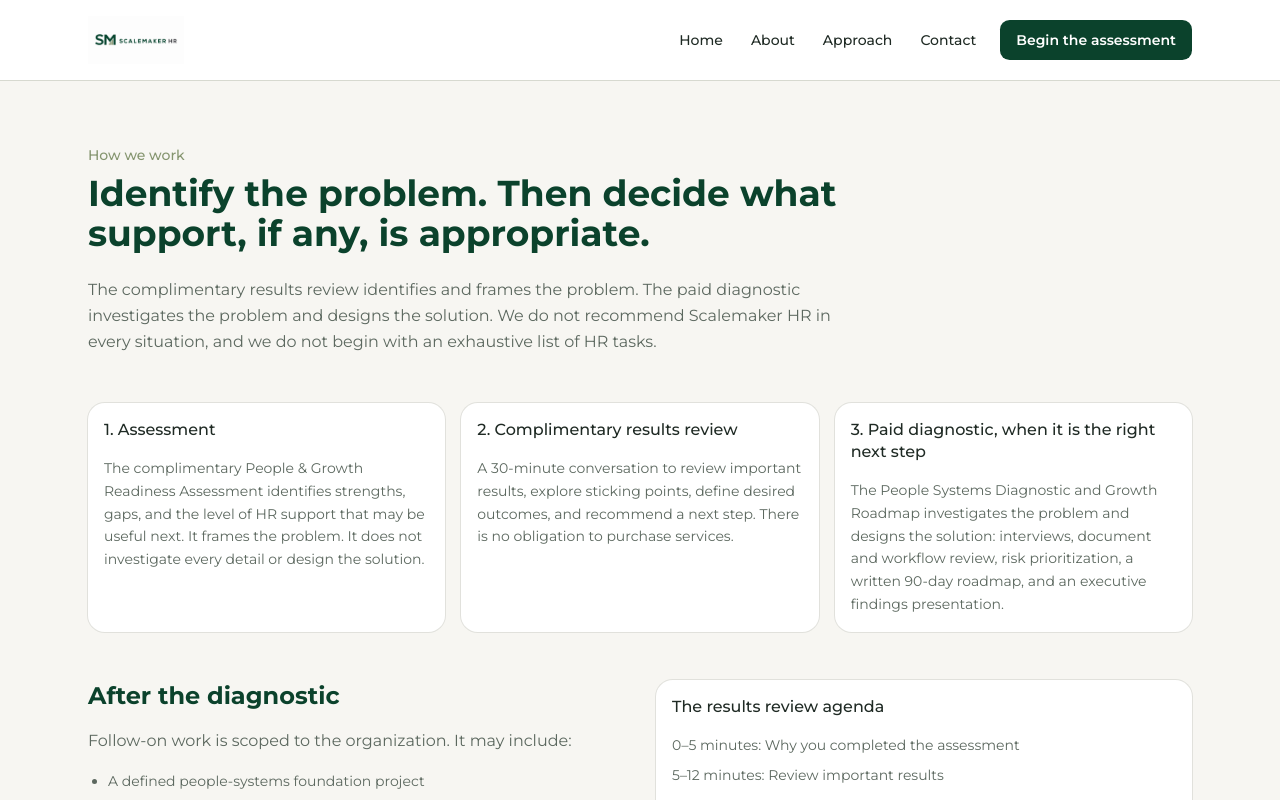
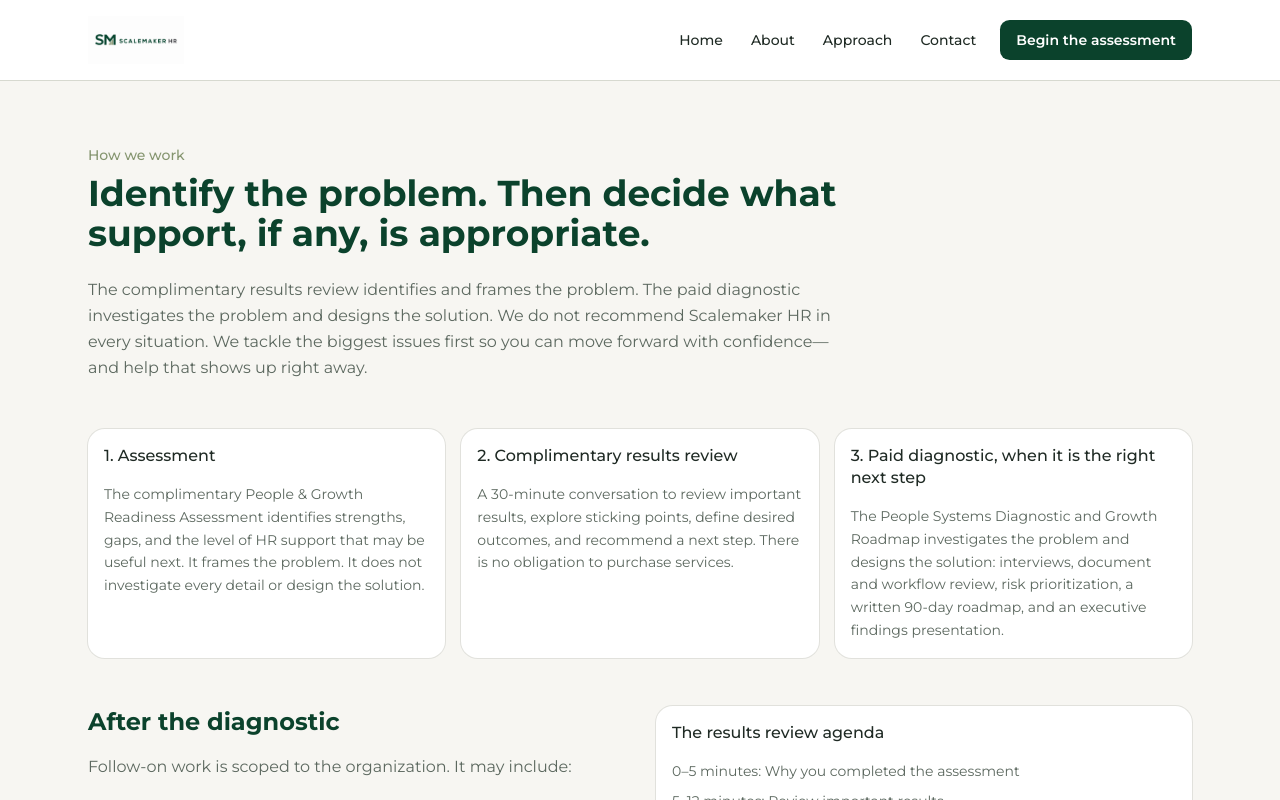
Before and after one commit to staceykay67/scalemaker-hr, a Next.js app: page /approach in a window 1280 px wide. Shown: the top 800 px of the page. Built offline with nearby package versions, Linux system fonts and the light colour scheme.

Commit message:
Update Approach intro sentence
Replace the Approach page intro with Stacey-approved copy that leads
with biggest-issue-first help instead of an exhaustive HR task list.

Co-authored-by: staceykay67 <staceykay67@users.noreply.github.com>

```diff
--- a/src/app/approach/page.tsx
+++ b/src/app/approach/page.tsx
@@ -46,8 +46,9 @@ export default function ApproachPage() {
       <p className="mt-6 max-w-3xl text-base leading-relaxed text-muted-foreground">
         The complimentary results review identifies and frames the problem. The
         paid diagnostic investigates the problem and designs the solution. We
-        do not recommend Scalemaker HR in every situation, and we do not begin
-        with an exhaustive list of HR tasks.
+        do not recommend Scalemaker HR in every situation. We tackle the
+        biggest issues first so you can move forward with confidence—and help
+        that shows up right away.
       </p>
 
       <div className="mt-12 grid gap-4 md:grid-cols-3">
```
